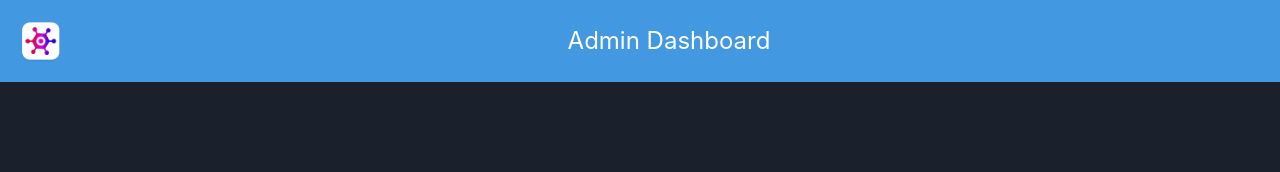
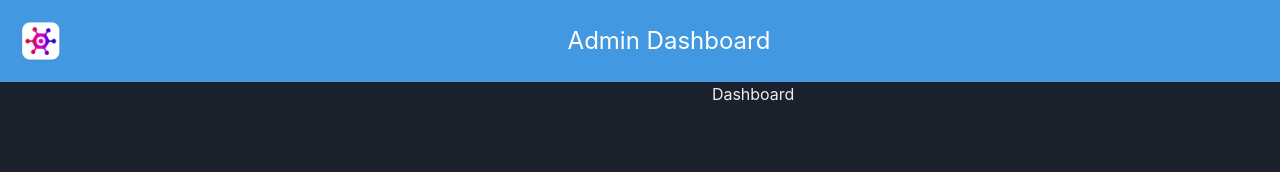
Before and after one commit to Alex8943/Bachelor_project_frontend_admin, a React (Vite) app: page /dashboard in a window 1280 px wide. Before the commit this address had no page. Shown: the top 172 px of the page. Built offline with nearby package versions, Linux system fonts and the light colour scheme; sample sign-in values are in the browser's storage.

Commit message:
authentication works, together with protected routes!!

```diff
--- a/src/components/authentication/frontpage.tsx
+++ b/src/components/authentication/frontpage.tsx
@@ -1,8 +1,11 @@
 import React, { useState } from 'react';
 import { Box, Grid, Heading, Input, Button, Checkbox, Text, VStack } from '@chakra-ui/react';
+import { BrowserRouter as Router, Route, Routes, Link } from 'react-router-dom';
 import SignUp from './signup';
-import { BrowserRouter as Router, Route, Routes, Link } from 'react-router-dom';
+import Dashboard from '../protected/dashboard';
+import ProtectedRoute from '../isProtected';
 import { login } from '../../service/apiclient';
+
 
 const FrontPage = () => {
   const [formData, setFormData] = useState({ email: '', password: '' });
@@ -18,8 +21,10 @@ const FrontPage = () => {
     try {
       const response = await login({ email: formData.email, password: formData.password });
       setMessage('Login successful!');
-      console.log('Login response:', response);
-      // Redirect or save token here if needed
+      localStorage.setItem('authToken', response.token);
+
+      // Redirect to /dashboard
+      window.location.href = '/dashboard';
     } catch (error) {
       setMessage('Login failed. Please check your credentials.');
       console.error('Login error:', error);
@@ -31,7 +36,8 @@ const FrontPage = () => {
       <Routes>
         {/* Route for the signup page */}
         <Route path="/signup" element={<SignUp />} />
-        {/* Default route for the frontpage */}
+
+        {/* Default route for the login/frontpage */}
         <Route
           path="/"
           element={
@@ -84,6 +90,16 @@ const FrontPage = () => {
             </Grid>
           }
         />
+
+        {/* Protected Dashboard Route */}
+        <Route
+          path="/dashboard"
+          element={
+            <ProtectedRoute>
+              <Dashboard />
+            </ProtectedRoute>
+          }
+        />
       </Routes>
     </Router>
   );
--- /dev/null
+++ b/src/components/isProtected.tsx
@@ -0,0 +1,14 @@
+import React from 'react';
+import { Navigate } from 'react-router-dom';
+
+const ProtectedRoute = ({ children }) => {
+  const authToken = localStorage.getItem('authToken'); // Check if token exists
+
+  if (!authToken) {
+    return <Navigate to="/" />; // Redirect to login if not authenticated
+  }
+
+  return children; // Render the protected component if authenticated
+};
+
+export default ProtectedRoute;
--- /dev/null
+++ b/src/components/protected/dashboard.tsx
@@ -0,0 +1,11 @@
+import React from 'react';
+
+const Dashboard = () => {
+  return (
+    <div>
+      <h1>Dashboard</h1>
+    </div>
+  );
+};
+
+export default Dashboard;
```
